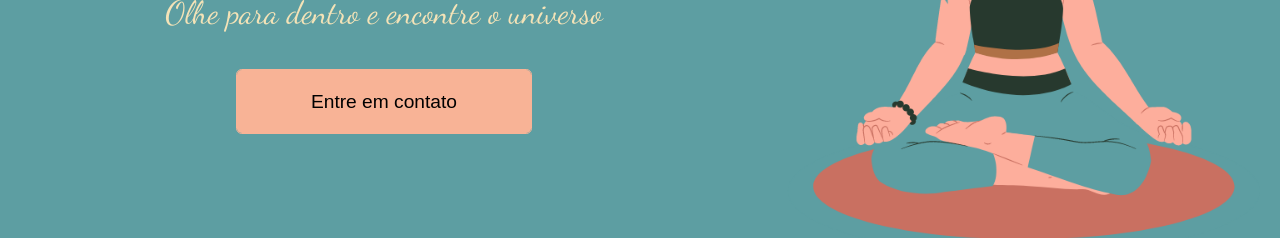
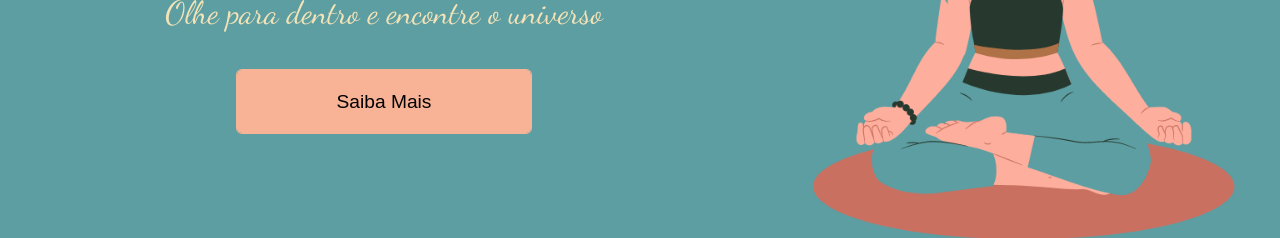
Before and after one commit to Gabriel-Andreoni/Studio-Unah-Yoga, a Next.js app: page / in a window 1280 px wide. Shown: the part 425-663 px from the top of the page. Built offline with nearby package versions, Linux system fonts and the light colour scheme.

Commit message:
Update index.jsx

```diff
--- a/app/components/Hero/index.jsx
+++ b/app/components/Hero/index.jsx
@@ -12,7 +12,7 @@ export default function Hero() {
                 <S.HeroApresentation>
                     <S.HeroTitle>Studio Unah Yoga</S.HeroTitle>
                     <S.HeroSubtitle>Olhe para dentro e encontre o universo</S.HeroSubtitle>
-                    <S.HeroButton>Entre em contato</S.HeroButton>
+                    <S.HeroButton>Saiba Mais</S.HeroButton>
                 </S.HeroApresentation>
 
                 <S.HeroImage>
```
